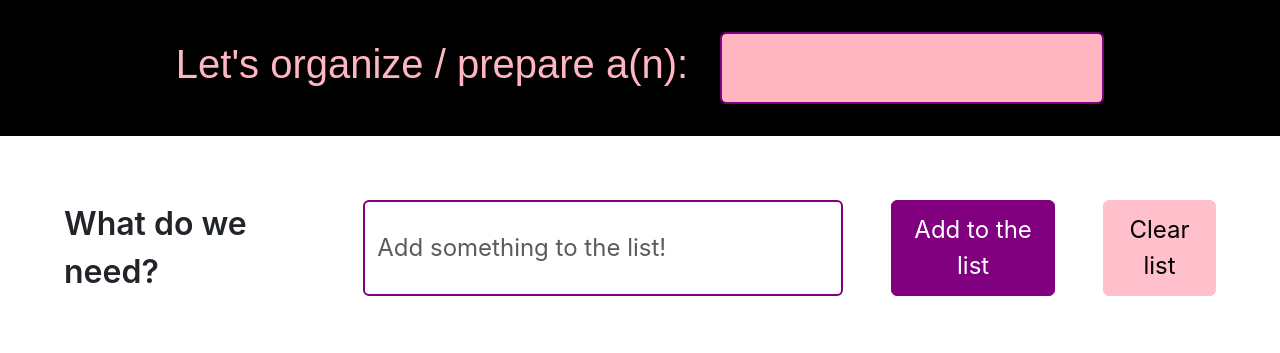
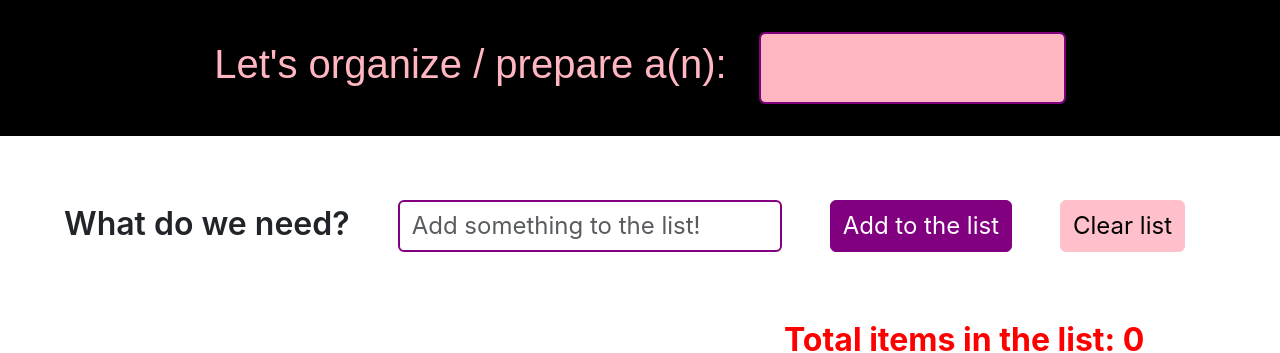
Before and after one commit to BrenoMorim/letsprepare, a React (Create React App) app: page / in a window 1280 px wide. Shown: the top 353 px of the page. Built offline with nearby package versions, Linux system fonts and the light colour scheme; the HTML template or start-up script is replaced by a standard one; a web font is replaced by a local one.

Commit message:
Customizing the README.md

```diff
--- a/package.json
+++ b/package.json
@@ -1,11 +1,13 @@
 {
   "name": "letsprepare",
+  "homepage": "https://brenomorim.github.io/letsprepare/",
   "version": "0.1.0",
   "private": true,
   "dependencies": {
     "@testing-library/jest-dom": "^5.17.0",
     "@testing-library/react": "^13.4.0",
     "@testing-library/user-event": "^13.5.0",
+    "gh-pages": "^6.0.0",
     "react": "^18.2.0",
     "react-dom": "^18.2.0",
     "react-scripts": "5.0.1",
@@ -14,6 +16,8 @@
   "scripts": {
     "start": "react-scripts start",
     "build": "react-scripts build",
+    "predeploy": "npm run build",
+    "deploy": "gh-pages -d build",
     "test": "react-scripts test",
     "eject": "react-scripts eject"
   },
--- a/src/App.css
+++ b/src/App.css
@@ -13,7 +13,7 @@
 }
 
 .app__input {
-  max-width: 24rem;
+  max-width: 24vw;
   background-color: lightpink;
   border: purple solid 2px;
   transition: all 500ms;
@@ -35,10 +35,11 @@
   display: flex;
   flex-direction: row;
   gap: 3rem;
+  flex-wrap: wrap;
 }
 
 .app__form input {
-  max-width: 30rem;
+  max-width: 30vw;
   font-size: 1.5rem;
   border-color: purple;
   border-width: 2px;
@@ -81,7 +82,7 @@
   gap: 1rem;
   margin-top: 2rem;
   flex-wrap: wrap;
-  max-width: 64rem;
+  max-width: 64vw;
 }
 
 .app__item {
@@ -93,7 +94,9 @@
   padding: .5rem 1rem;
   border-radius: 1rem;
   text-align: center;
-  width: 20rem;
+  width: 32%;
+  min-width: 160px;
+  max-width: 500px;
   transition: all 500ms;
 }
 
```
Also changed, not shown: 2 other files (tests, documents, lock files or other folders).
